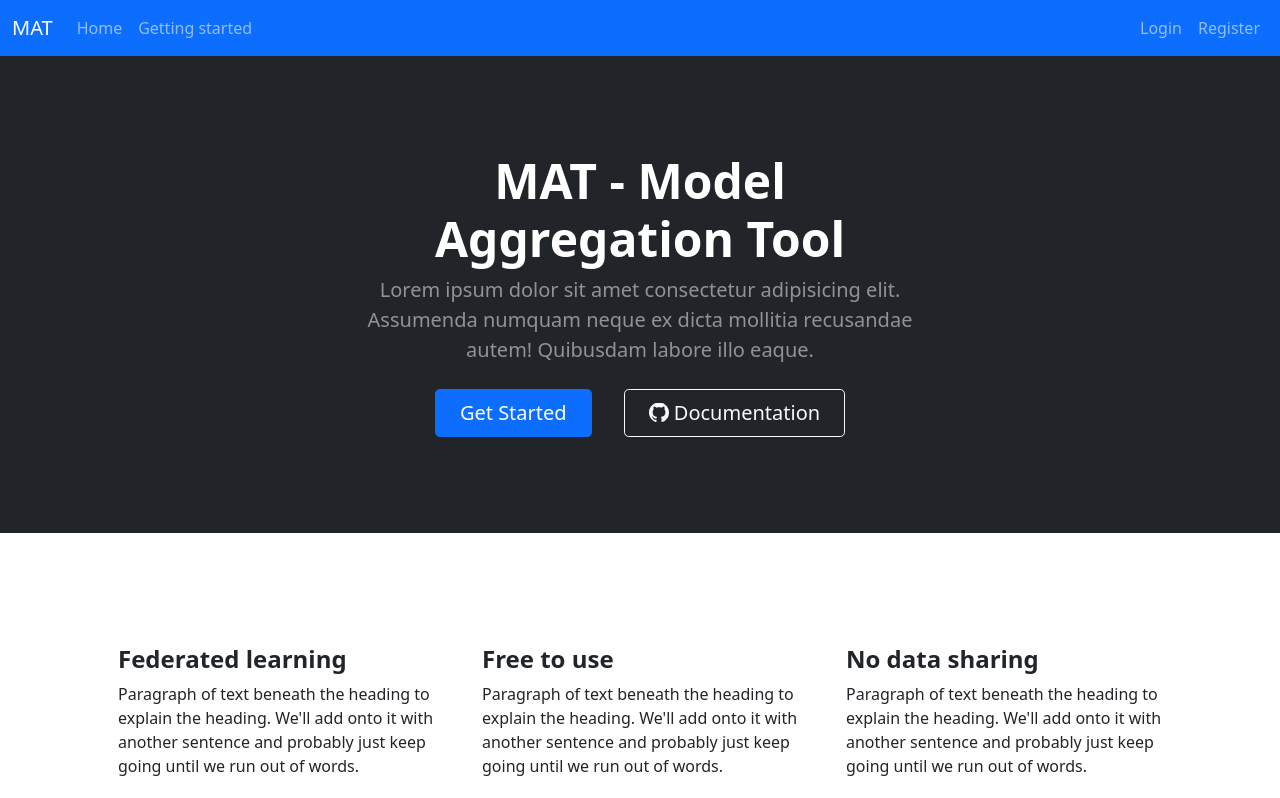
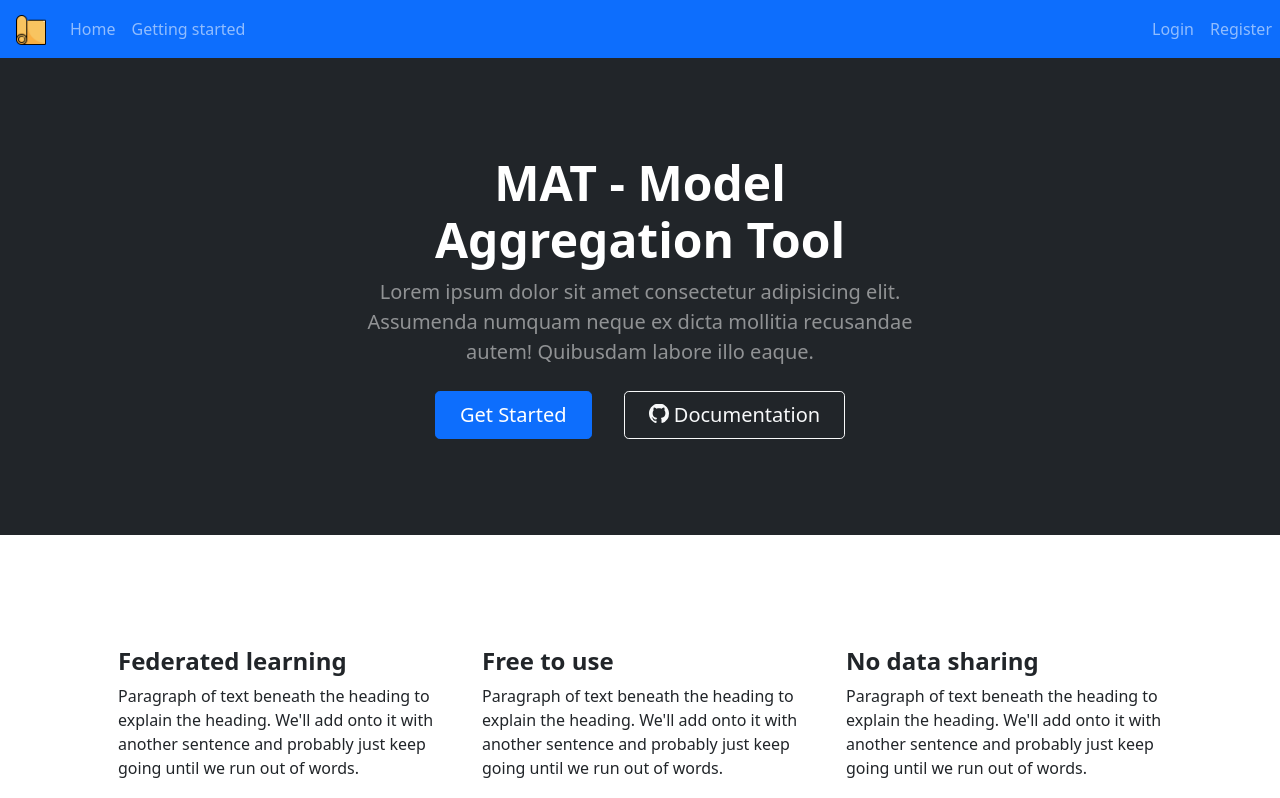
Before and after one commit to malkarol/mat_project, a Vue app in the folder frontend/: page / in a window 1280 px wide. Shown: the top 798 px of the page. Built offline with nearby package versions, Linux system fonts and the light colour scheme.

Commit message:
Refactor NavBar

```diff
--- a/frontend/src/components/NavBar.vue
+++ b/frontend/src/components/NavBar.vue
@@ -1,7 +1,11 @@
 <template>
+<div>
     <nav class="navbar navbar-expand-lg navbar-dark bg-primary">
-  <div class="container-fluid">
-    <a class="navbar-brand" href="#">MAT</a>
+    <a class="navbar-brand " style="
+    margin-right: 16px;
+    margin-left: 16px;" href="#">
+    <img src="@/assets/logo.png" width="30" height="30" alt="">
+  </a>
     <button class="navbar-toggler" type="button" data-bs-toggle="collapse" data-bs-target="#navbarNav" aria-controls="navbarNav" aria-expanded="false" aria-label="Toggle navigation">
       <span class="navbar-toggler-icon"></span>
     </button>
@@ -19,8 +23,8 @@
         <li v-if="isLogged() === true"  class="nav-item">
           <router-link class="nav-link" to="/sessions">Sessions</router-link>
         </li>
+      </ul>
 
-      </ul>
       <div v-if="isLogged() === false" class="collapse navbar-collapse justify-content-end"  >
       <ul  class="navbar-nav">
          <li  class="nav-item">
@@ -40,8 +44,8 @@
       </ul>
       </div>
     </div>
-  </div>
 </nav>
+</div>
 </template>
 <script>
 import axios from 'axios'
```
